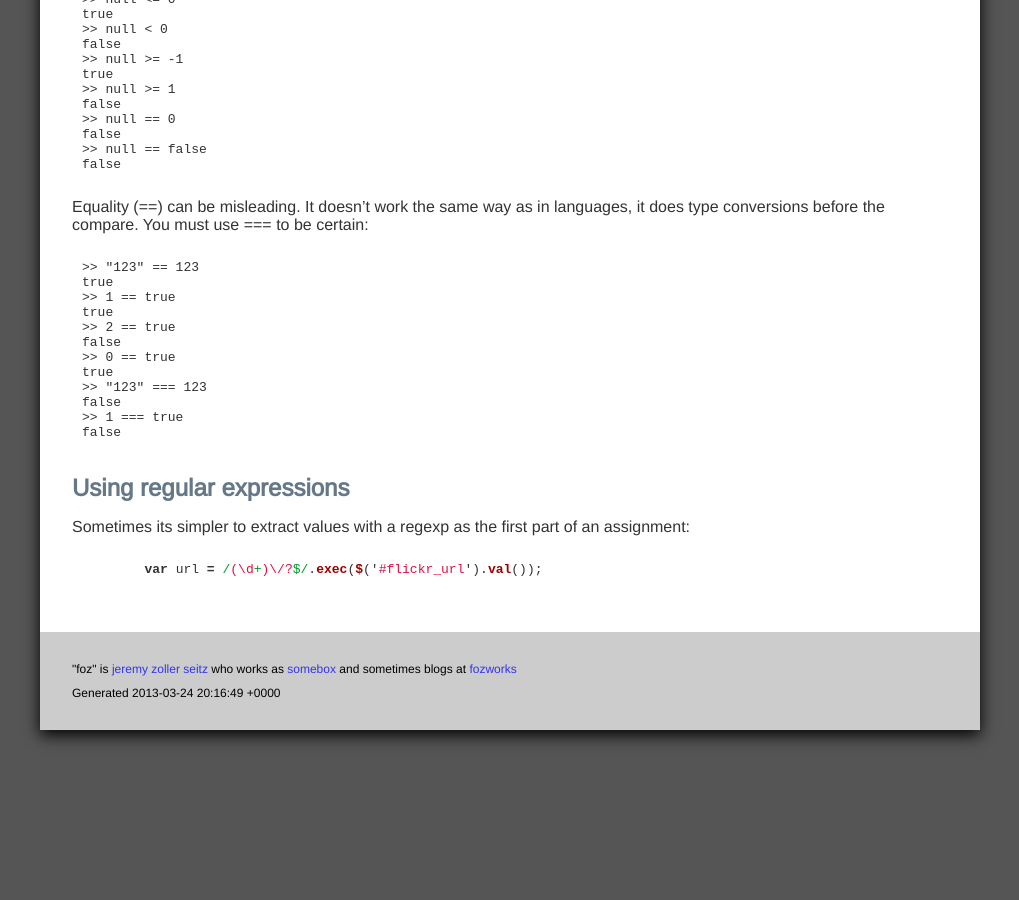
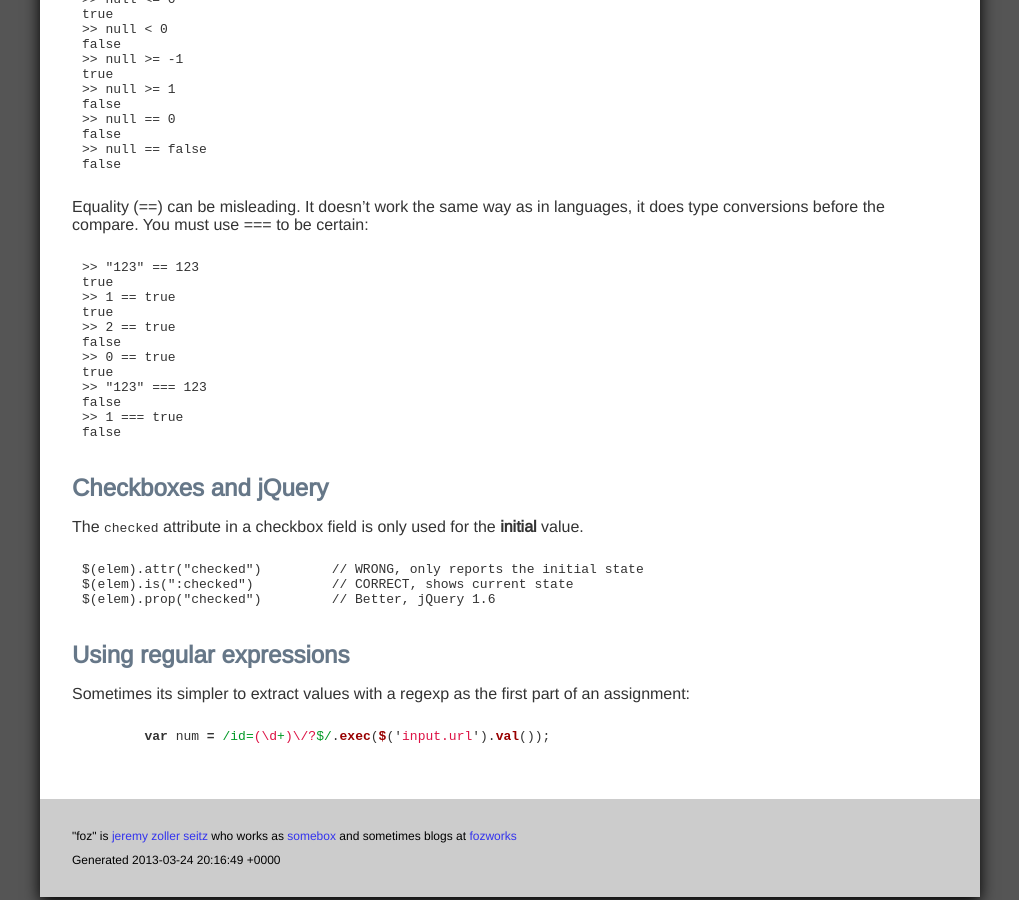
Before and after one commit to foz/foz.github.com, a Jekyll site: the page built from javascript-notes.md, in a window 1280 px wide and 900 px high, scrolled down 1595 px. Shown: the whole window, without its empty margins (130-1149 px from the left). Built offline with Jekyll 4.4.1, drawn with Linux system fonts in a browser that asks for light colours; Markdown is read by kramdown in place of the engine named in the settings.

Commit message:
some javascript notes

````diff
--- a/javascript-notes.md
+++ b/javascript-notes.md
@@ -105,10 +105,18 @@ Equality (==) can be misleading. It doesn't work the same way as in languages, i
 	>> 1 === true
 	false
 
+## Checkboxes and jQuery
+
+The `checked` attribute in a checkbox field is only used for the **initial** value.
+
+	$(elem).attr("checked")  	// WRONG, only reports the initial state
+	$(elem).is(":checked")		// CORRECT, shows current state
+	$(elem).prop("checked")		// Better, jQuery 1.6
+
 ## Using regular expressions
 
 Sometimes its simpler to extract values with a regexp as the first part of an assignment:
 
 ```js
-	var url = /(\d+)\/?$/.exec($('#flickr_url').val());
+	var num = /id=(\d+)\/?$/.exec($('input.url').val());
 ```
````
